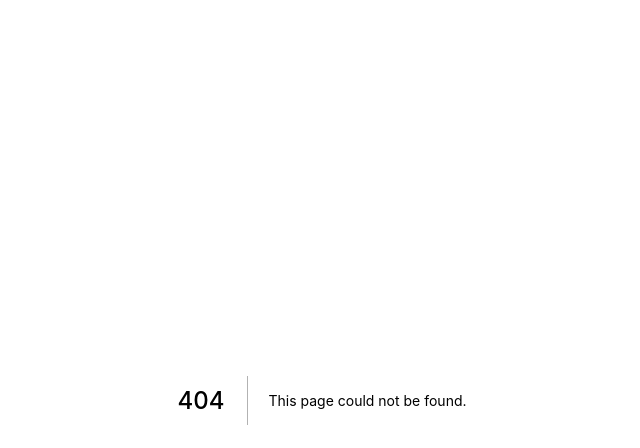
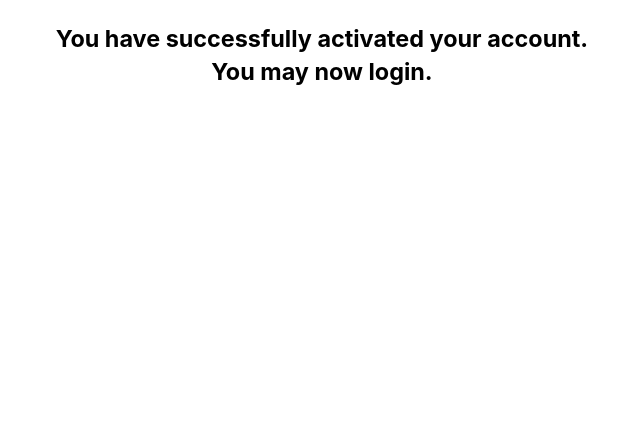
Before and after one commit to haykodarb/portfolio, a Next.js app: page /communal in a window 1280 px wide. Before the commit this address had no page. Shown: the top 448 px of the page, without its empty margins (318-958 px from the left). Built offline with nearby package versions, Linux system fonts and the light colour scheme.

Commit message:
Added communal landing page

```diff
--- /dev/null
+++ b/src/pages/communal/index.js
@@ -0,0 +1,11 @@
+
+export default function BlogIndex({ posts }) {
+
+    return <>
+        {/* <Head title='Blog' /> */}
+        {/* <Header /> */}
+        <div >
+            <h3 style={{alignItems: 'center', justifyContent: 'center', width: '100%', display: 'flex', textAlign:'center'}}>You have successfully activated your account.<br/>You may now login.</h3>
+        </div>
+    </>;
+}
```
